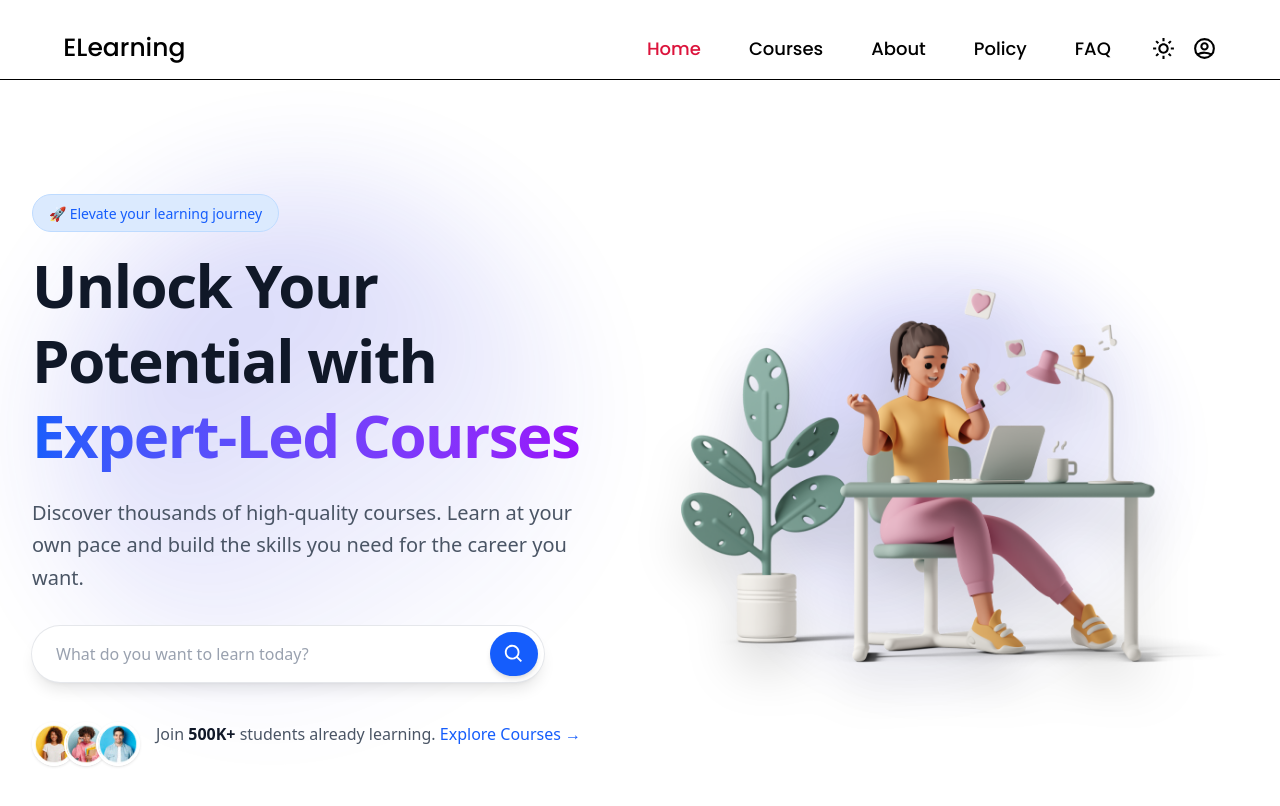
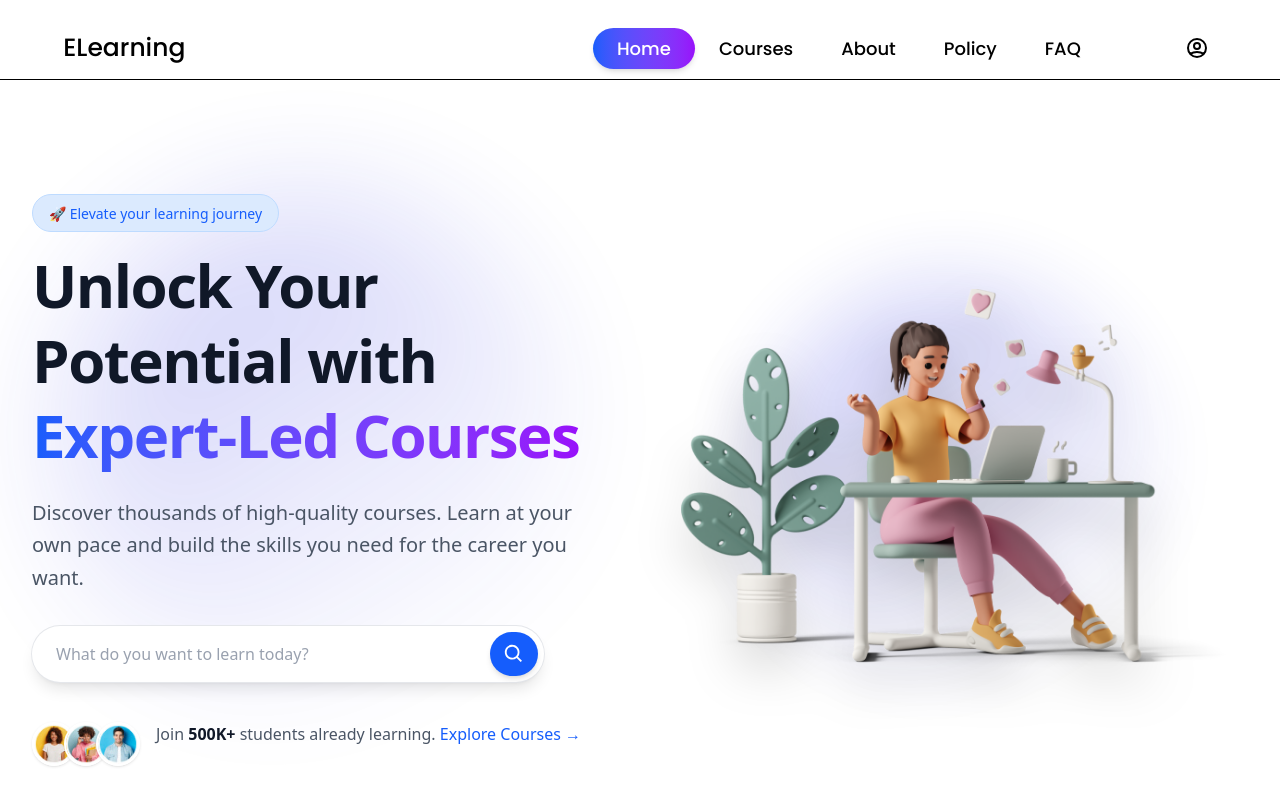
Before and after one commit to Ahmadkhaan08/LMS, a Next.js app in the folder client/: page / in a window 1280 px wide. Shown: the top 806 px of the page. Built offline with nearby package versions, Linux system fonts and the light colour scheme.

Commit message:
refactor: improve Header and NavItems components for better readability and styling; enhance ThemeSwitcher loading state

```diff
--- a/client/app/components/Header.tsx
+++ b/client/app/components/Header.tsx
@@ -11,9 +11,7 @@ type Props = {
   activeItem: number;
 };
 
-
-
-const Header: FC<Props> = ({activeItem,setOpen}) => {
+const Header: FC<Props> = ({ activeItem, setOpen }) => {
   if (typeof window !== "undefined") {
     window.addEventListener("scroll", () => {
       if (window.scrollY > 85) {
@@ -24,13 +22,13 @@ const Header: FC<Props> = ({activeItem,setOpen}) => {
     });
   }
 
-  const handleClose=(e:any)=>{
-  if(e.target.id==="screen"){
+  const handleClose = (e: any) => {
+    if (e.target.id === "screen") {
       {
-      setOpenSidebar(false)
+        setOpenSidebar(false);
       }
     }
-}
+  };
   const [active, setActive] = useState(false);
   const [openSidebar, setOpenSidebar] = useState(false);
   return (
@@ -53,42 +51,45 @@ const Header: FC<Props> = ({activeItem,setOpen}) => {
               </Link>
             </div>
             <div className="flex items-center">
-              <NavItems
-              activeItem={activeItem}
-              isMobile={false}/>
-              <ThemeSwitcher/>
+              <NavItems activeItem={activeItem} isMobile={false} />
+              <ThemeSwitcher />
               {/* only for mobile */}
               <div className="800px:hidden flex">
                 <HiOutlineMenuAlt3
                   size={25}
                   className="cursor-pointer dark:text-white mr-3 text-black"
-                onClick={()=>setOpenSidebar(true)}/>
+                  onClick={() => setOpenSidebar(true)}
+                />
               </div>
               <HiOutlineUserCircle
-                size={25}
-                className="hidden 800px:block cursor-pointer dark:text-white text-black"
-                onClick={()=>setOpen(true)}/>
+                size={40}
+                className="hidden 800px:block cursor-pointer text-black dark:text-white p-2 rounded-full transition-all duration-300 hover:bg-gray-100 dark:hover:bg-gray-800 hover:text-blue-600 dark:hover:text-blue-400"
+                onClick={() => setOpen(true)}
+              />
             </div>
           </div>
         </div>
-        {
-          openSidebar && (
-            <div className="fixed w-full h-screen top-0 left-0 z-99999 dark:bg-[unset] bg-[#00000024]"
+        {openSidebar && (
+          <div
+            className="fixed w-full h-screen top-0 left-0 z-99999 dark:bg-[unset] bg-[#00000024]"
             id="screen"
-            onClick={handleClose}>
+            onClick={handleClose}
+          >
             <div className="w-[70%] fixed z-999999999 h-screen bg-white dark:bg-slate-900 dark:bg-opacity-90 top-0 ">
-                <NavItems activeItem={activeItem} isMobile={true}/>
+              <NavItems activeItem={activeItem} isMobile={true} />
               <HiOutlineUserCircle
                 size={25}
-                className="cursor-pointer dark:text-white ml-5 my-2 text-black"
-                onClick={()=>setOpen(true)}/>
+                className="cursor-pointer dark:text-white ml-9 my-2 text-black"
+                onClick={() => setOpen(true)}
+              />
               <br />
               <br />
-                <p className="text-[16px] px-2 pl-5 text-black dark:text-white">Copyright © 2026 ELearning </p>
+              <p className="text-[16px] px-2 pl-5 text-black dark:text-white">
+                Copyright © 2026 ELearning{" "}
+              </p>
             </div>
           </div>
-          )
-        }
+        )}
       </div>
     </div>
   );
--- a/client/app/utilis/NavItems.tsx
+++ b/client/app/utilis/NavItems.tsx
@@ -36,7 +36,11 @@ const NavItems: React.FC<Props> = ({ activeItem, isMobile }) => {
     navItemsData.map((item, index) => (
       <Link href={`${item.url}`} key={index} passHref>
         <span
-                className={`${activeItem === index ? "dark:text-[#37a39a] text-[crimson]" : "dark:text-white text-black"} text-[18px] px-6 font-Poppins font-medium`}
+          className={`text-[18px] px-6 py-2 rounded-full font-Poppins font-medium transition-all duration-300 ${
+            activeItem === index
+              ? "bg-linear-to-r from-blue-600 to-purple-600 text-white shadow-md dark:shadow-none"
+              : "text-black dark:text-white hover:bg-gray-100 dark:hover:bg-gray-800 hover:text-blue-600 dark:hover:text-blue-400"
+          }`}
         >
           {item.name}
         </span>
@@ -57,7 +61,11 @@ const NavItems: React.FC<Props> = ({ activeItem, isMobile }) => {
       navItemsData.map((item, index) => (
         <Link href={item.url} key={index} passHref>
           <span
-                    className={`${activeItem === index ? "dark:text-[#37a39a] text-[crimson]" : "dark:text-white text-black"} block py-5 text-[18px] px-6 font-Poppins font-normal`}
+            className={`block text-[18px] px-6 py-3 mx-4 mb-3 rounded-full font-Poppins font-medium transition-all duration-300 ${
+              activeItem === index
+                ? "bg-linear-to-r from-blue-600 to-purple-600 text-white shadow-md dark:shadow-none"
+                : "text-black dark:text-white hover:bg-gray-100 dark:hover:bg-gray-800 hover:text-blue-600 dark:hover:text-blue-400"
+            }`}
           >
             {item.name}
           </span>
--- a/client/app/utilis/ThemeSwitcher.tsx
+++ b/client/app/utilis/ThemeSwitcher.tsx
@@ -10,22 +10,41 @@ export const ThemeSwitcher = () => {
   useEffect(() => setMounted(true), []);
 
   if (!mounted) {
-    return null;
+    return (
+      <div className="flex items-center justify-center mx-4">
+        <div style={{ width: 25, height: 25 }} className="animate-pulse bg-gray-200 dark:bg-gray-700 rounded-full" />
+      </div>
+    );
   }
 
   return (
+    // <div className="flex items-center justify-center mx-4">
+    //   {theme === "light" ? (
+    //     <BiMoon
+    //       className="cursor-pointer"
+    //       size={25}
+    //       fill="black"
+    //       onClick={() => setTheme("dark")}
+    //     />
+    //   ) : (
+    //     <BiSun
+    //       className="cursor-pointer"
+    //       size={25}
+    //       onClick={() => setTheme("light")}
+    //     />
+    //   )}
+    // </div>
     <div className="flex items-center justify-center mx-4">
   {theme === "light" ? (
     <BiMoon
-          className="cursor-pointer"
-          size={25}
-          fill="black"
+      className="cursor-pointer p-2 rounded-full text-black transition-all duration-300 hover:bg-gray-100 hover:text-blue-600"
+      size={40}
       onClick={() => setTheme("dark")}
     />
   ) : (
     <BiSun
-          className="cursor-pointer"
-          size={25}
+      className="cursor-pointer p-2 rounded-full text-white transition-all duration-300 hover:bg-gray-800 hover:text-blue-400"
+      size={40}
       onClick={() => setTheme("light")}
     />
   )}
```
Lines whose indentation alone changed are shown as unchanged.
